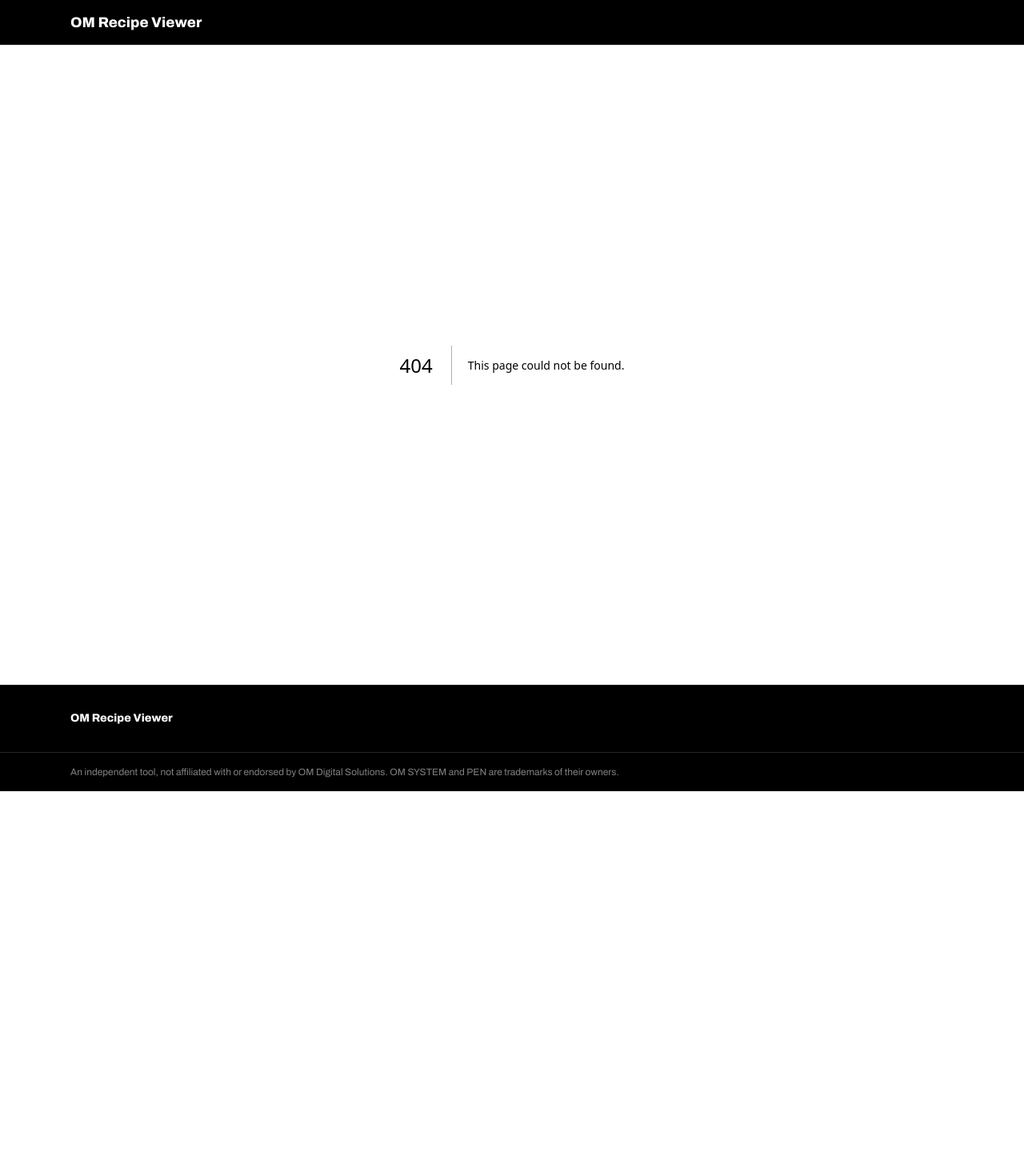
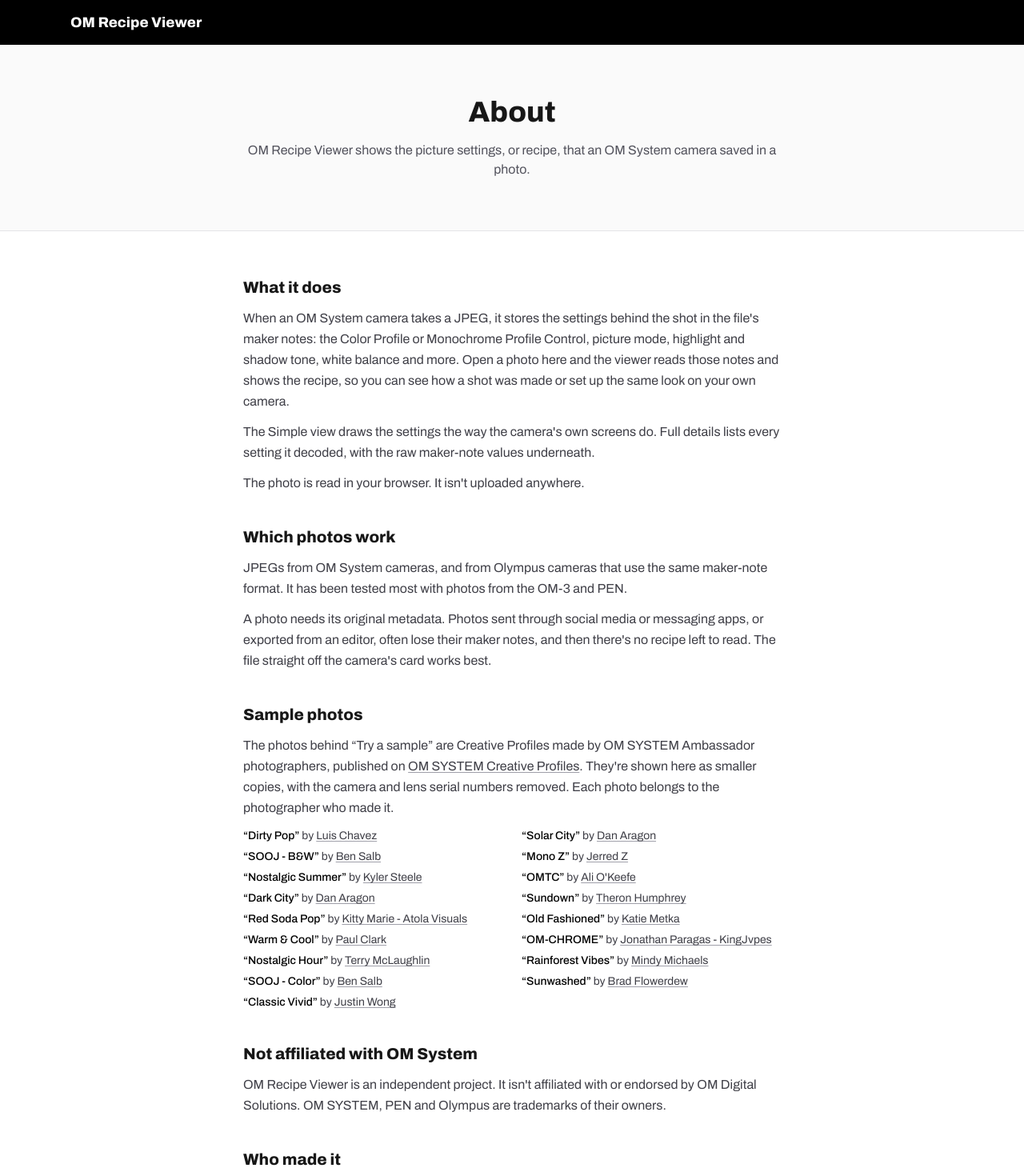
Before and after one commit to aceeedev/om-viewer, a Next.js app: page /about in a window 1280 px wide. Before the commit this address had no page. Shown: the top 1470 px of the page at 80% size. Before the commit the page ends 989 px from the top, so only its background shows below. Built offline with nearby package versions, Linux system fonts and the light colour scheme.

Commit message:
Added about page

```diff
--- /dev/null
+++ b/app/_components/info-page.tsx
@@ -0,0 +1,27 @@
+import type { ReactNode } from "react";
+import { CONTAINER, PageIntro } from "./site-chrome";
+
+/**
+ * A page of text, such as About or Privacy: the intro band with the page's title, then its sections
+ * in one narrow column that's comfortable to read.
+ */
+export function InfoPage({ title, intro, children }: { title: string; intro?: ReactNode; children: ReactNode }) {
+  return (
+    <main className="flex flex-1 flex-col">
+      <PageIntro title={title}>{intro}</PageIntro>
+      <div className={`${CONTAINER} py-10 sm:py-14`}>
+        <div className="mx-auto flex max-w-2xl flex-col gap-10">{children}</div>
+      </div>
+    </main>
+  );
+}
+
+/** One titled section of an InfoPage. */
+export function InfoSection({ title, children }: { title: string; children: ReactNode }) {
+  return (
+    <section className="flex flex-col gap-3">
+      <h2 className="text-xl font-extrabold font-stretch-expanded">{title}</h2>
+      <div className="flex flex-col gap-3 leading-relaxed text-zinc-700">{children}</div>
+    </section>
+  );
+}
--- a/app/_components/samples.tsx
+++ b/app/_components/samples.tsx
@@ -1,7 +1,5 @@
-import type { ReactNode } from "react";
 import { SAMPLE_SOURCE_PAGE, type SamplePhoto } from "@/lib/sample-photos";
-
-const FOCUS_RING = "focus-visible:outline-2 focus-visible:outline-offset-2 focus-visible:outline-black";
+import { ExternalLink, FOCUS_RING } from "./text-link";
 
 /**
  * "Try a sample", for visitors without an OM System photo at hand. Outlined, so the solid
@@ -44,20 +42,3 @@ export function SampleSourceNote() {
     </p>
   );
 }
-
-function ExternalLink({ href, children }: { href: string; children: ReactNode }) {
-  return (
-    <a
-      href={href}
-      target="_blank"
-      rel="noopener noreferrer"
-      className={
-        "rounded-sm text-inherit underline decoration-zinc-400 underline-offset-2 transition-colors " +
-        "hover:text-black hover:decoration-black " +
-        FOCUS_RING
-      }
-    >
-      {children}
-    </a>
-  );
-}
--- a/app/_components/site-chrome.tsx
+++ b/app/_components/site-chrome.tsx
@@ -1,3 +1,5 @@
+import type { ReactNode } from "react";
+
 /** The site's name as a wordmark: Archivo, wide and extra-bold. */
 const WORDMARK = "font-extrabold font-stretch-expanded";
 
@@ -5,8 +7,8 @@ const WORDMARK = "font-extrabold font-stretch-expanded";
 export const CONTAINER = "mx-auto w-full max-w-6xl px-6";
 
 /**
- * The black bar along the top, with the site's name linking home. A plain link, not next/link:
- * the site is one page, and a full load is what clears the viewer back to its empty state.
+ * The black bar along the top, with the site's name linking home. A plain link, not next/link: a full
+ * load is what clears the viewer back to its empty state.
  */
 export function SiteHeader() {
   return (
@@ -18,6 +20,23 @@ export function SiteHeader() {
         </a>
       </div>
     </header>
+  );
+}
+
+/**
+ * The off-white band at the top of a page with its headline centered, as on OM System's own pages.
+ * `children` is the line of text under the headline.
+ */
+export function PageIntro({ title, children }: { title: ReactNode; children?: ReactNode }) {
+  return (
+    <section className="border-b border-zinc-200 bg-zinc-50">
+      <div className={`${CONTAINER} flex flex-col items-center gap-4 py-12 text-center sm:py-16`}>
+        <h1 className="max-w-3xl text-3xl leading-[1.12] font-extrabold font-stretch-expanded text-balance sm:text-4xl">
+          {title}
+        </h1>
+        {children && <p className="max-w-2xl text-zinc-600">{children}</p>}
+      </div>
+    </section>
   );
 }
 
--- /dev/null
+++ b/app/_components/text-link.tsx
@@ -0,0 +1,19 @@
+import type { ReactNode } from "react";
+
+/** The black focus outline used by the site's buttons and links. */
+export const FOCUS_RING = "focus-visible:outline-2 focus-visible:outline-offset-2 focus-visible:outline-black";
+
+/** An underlined link inside running text. */
+export const TEXT_LINK =
+  "rounded-sm text-inherit underline decoration-zinc-400 underline-offset-2 transition-colors " +
+  "hover:text-black hover:decoration-black " +
+  FOCUS_RING;
+
+/** A link to another site, opened in a new tab. */
+export function ExternalLink({ href, children }: { href: string; children: ReactNode }) {
+  return (
+    <a href={href} target="_blank" rel="noopener noreferrer" className={TEXT_LINK}>
+      {children}
+    </a>
+  );
+}
--- /dev/null
+++ b/app/about/page.tsx
@@ -0,0 +1,82 @@
+import type { Metadata } from "next";
+import { SAMPLE_PHOTOS, SAMPLE_SOURCE_PAGE } from "@/lib/sample-photos";
+import { InfoPage, InfoSection } from "../_components/info-page";
+import { ExternalLink } from "../_components/text-link";
+
+export const metadata: Metadata = {
+  title: "About",
+  description:
+    "What OM Recipe Viewer does, which photos it reads, and who made the sample photos. An independent tool, not affiliated with OM Digital Solutions.",
+};
+
+const REPO_URL = "https://github.com/aceeedev/om-viewer";
+const AUTHOR_URL = "https://www.linkedin.com/in/andrew-michael-collins/";
+
+export default function AboutPage() {
+  return (
+    <InfoPage
+      title="About"
+      intro="OM Recipe Viewer shows the picture settings, or recipe, that an OM System camera saved in a photo."
+    >
+      <InfoSection title="What it does">
+        <p>
+          When an OM System camera takes a JPEG, it stores the settings behind the shot in the file&apos;s maker
+          notes: the Color Profile or Monochrome Profile Control, picture mode, highlight and shadow tone,
+          white balance and more. Open a photo here and the viewer reads those notes and shows the recipe, so
+          you can see how a shot was made or set up the same look on your own camera.
+        </p>
+        <p>
+          The Simple view draws the settings the way the camera&apos;s own screens do. Full details lists every
+          setting it decoded, with the raw maker-note values underneath.
+        </p>
+        <p>
+          The photo is read in your browser. It isn&apos;t uploaded anywhere.
+        </p>
+      </InfoSection>
+
+      <InfoSection title="Which photos work">
+        <p>
+          JPEGs from OM System cameras, and from Olympus cameras that use the same maker-note format. It has been
+          tested most with photos from the OM-3 and PEN.
+        </p>
+        <p>
+          A photo needs its original metadata. Photos sent through social media or messaging apps, or exported
+          from an editor, often lose their maker notes, and then there&apos;s no recipe left to read. The file
+          straight off the camera&apos;s card works best.
+        </p>
+      </InfoSection>
+
+      <InfoSection title="Sample photos">
+        <p>
+          The photos behind &ldquo;Try a sample&rdquo; are Creative Profiles made by OM SYSTEM Ambassador
+          photographers, published on <ExternalLink href={SAMPLE_SOURCE_PAGE.url}>{SAMPLE_SOURCE_PAGE.title}</ExternalLink>.
+          They&apos;re shown here as smaller copies, with the camera and lens serial numbers removed. Each photo
+          belongs to the photographer who made it.
+        </p>
+        <ul className="grid gap-x-6 gap-y-1.5 text-sm sm:grid-cols-2">
+          {SAMPLE_PHOTOS.map((photo) => (
+            <li key={photo.name}>
+              <span className="font-medium text-black">&ldquo;{photo.title}&rdquo;</span> by{" "}
+              <ExternalLink href={photo.artistUrl}>{photo.artist}</ExternalLink>
+            </li>
+          ))}
+        </ul>
+      </InfoSection>
+
+      <InfoSection title="Not affiliated with OM System">
+        <p>
+          OM Recipe Viewer is an independent project. It isn&apos;t affiliated with or endorsed by OM Digital
+          Solutions. OM SYSTEM, PEN and Olympus are trademarks of their owners.
+        </p>
+      </InfoSection>
+
+      <InfoSection title="Who made it">
+        <p>
+          OM Recipe Viewer is made by <ExternalLink href={AUTHOR_URL}>Andrew Collins</ExternalLink>. The code is
+          on <ExternalLink href={REPO_URL}>GitHub</ExternalLink>. If a photo doesn&apos;t open or shows the wrong
+          settings, please open an issue there.
+        </p>
+      </InfoSection>
+    </InfoPage>
+  );
+}
--- a/app/layout.tsx
+++ b/app/layout.tsx
@@ -16,7 +16,8 @@ const geistMono = Geist_Mono({
 });
 
 export const metadata: Metadata = {
-  title: "OM Recipe Viewer",
+  // The home page uses the default; other pages set a title and get "· OM Recipe Viewer" after it.
+  title: { default: "OM Recipe Viewer", template: "%s · OM Recipe Viewer" },
   description:
     "See the Color Profile, Monochrome Profile and picture settings stored in an OM System JPEG. Runs entirely in your browser.",
 };
--- a/app/page.tsx
+++ b/app/page.tsx
@@ -1,21 +1,13 @@
 import { RecipeViewer } from "./_components/recipe-viewer";
-import { CONTAINER } from "./_components/site-chrome";
+import { CONTAINER, PageIntro } from "./_components/site-chrome";
 
 export default function Home() {
   return (
     <main className="flex flex-1 flex-col">
-      {/* The intro: an off-white band with the headline centered, as on OM System's own pages. */}
-      <section className="border-b border-zinc-200 bg-zinc-50">
-        <div className={`${CONTAINER} flex flex-col items-center gap-4 py-12 text-center sm:py-16`}>
-          <h1 className="max-w-3xl text-3xl leading-[1.12] font-extrabold font-stretch-expanded text-balance sm:text-4xl">
-            See the recipe behind your photo
-          </h1>
-          <p className="max-w-2xl text-zinc-600">
-            See the picture settings an OM System camera used for a JPEG: Color Profile and Monochrome Profile
-            Control, picture mode, highlight &amp; shadow and white balance.
-          </p>
-        </div>
-      </section>
+      <PageIntro title="See the recipe behind your photo">
+        See the picture settings an OM System camera used for a JPEG: Color Profile and Monochrome Profile
+        Control, picture mode, highlight &amp; shadow and white balance.
+      </PageIntro>
       <div className={`${CONTAINER} py-10`}>
         <RecipeViewer />
       </div>
```
